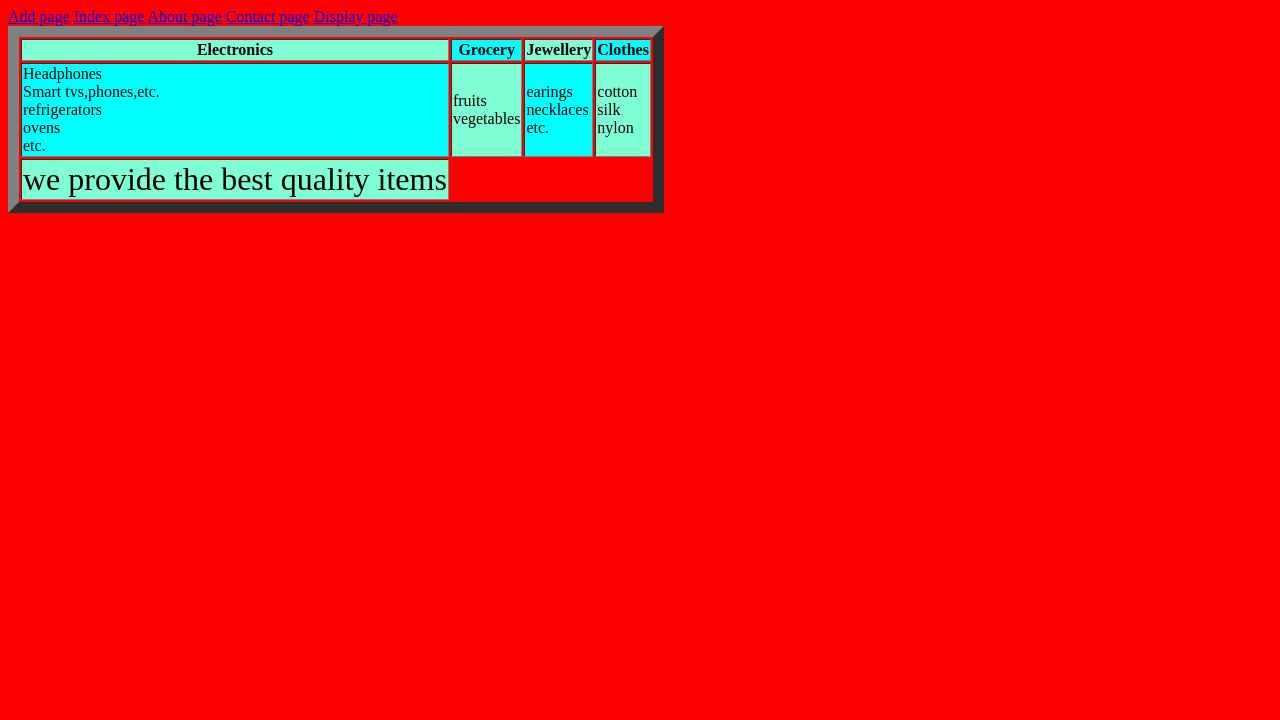
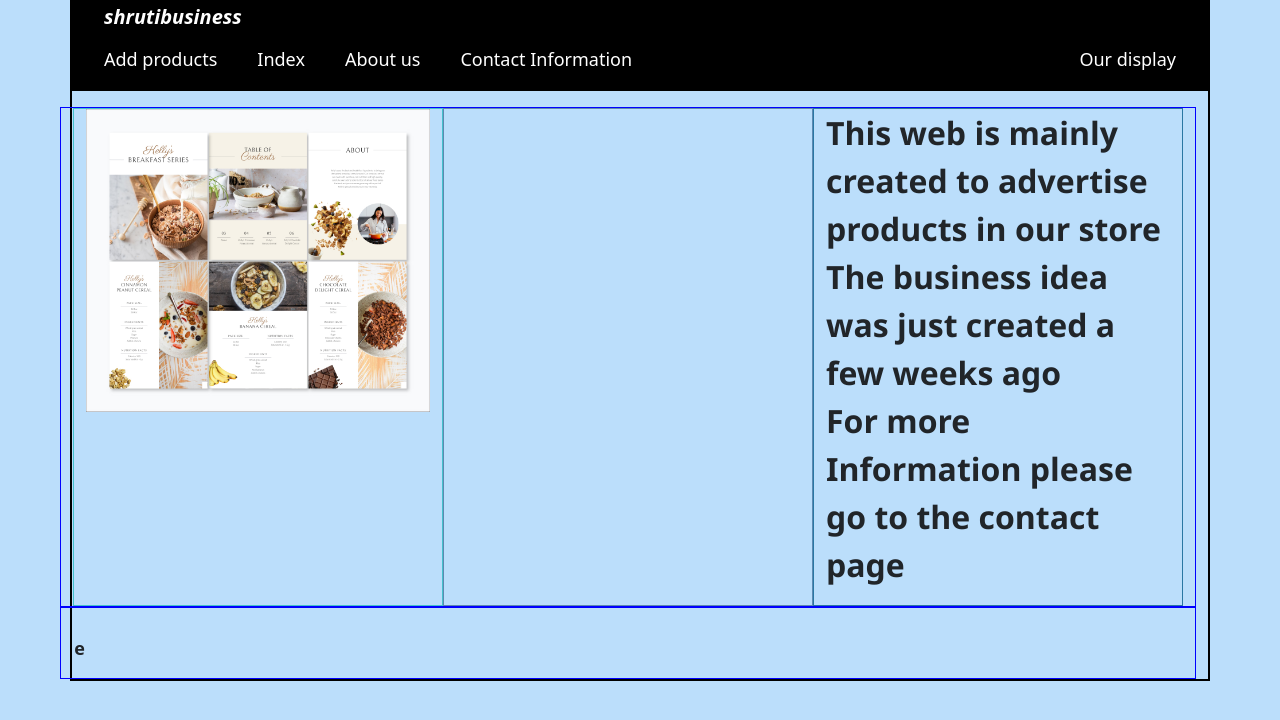
Before and after one commit to shrutirupintanna/product-catalogue, a PHP site: page /display.php in a window 1280 px wide. Shown: the top 720 px of the page. Run offline with PHP 8.4, Linux system fonts and the light colour scheme.

Commit message:
added more stylings in navbar

```diff
--- a/display.php
+++ b/display.php
@@ -1,35 +1,41 @@
 <html>
     <head>
-        <title>Display page</title>
-        <a rel=";stylesheet" href="css/bootstrap.min.css"
+        <title>About page.</title>
+        <link rel="stylesheet" href="css/bootstrap.min.css">
+        <link rel="stylesheet" href="styles.css">
     </head>
+    <body>
+        <div class="container">
+        <div class="row" style="font-size: large;border: 2px solid black">
+                <?php
+            include("nav.html");
+            ?>
+            </div>
+            <div class="row" style="border:2px solid black">
+            <p></p>
 
-        <body bgcolor="red">
-          <td><a href="add.html">Add page</a></tr></td>
-          <td> <a href="index.html">Index page</a></td>
-          <td> <a href="about.html">About page</a></td>
-          <td> <a href="contact.html">Contact page</a> </td>
-          <td> <a href="display.html">Display page</a></td>
-          </tr>
+               <div class="row" style="border: 1px solid blue">
+    <div class="col-lg-4" style="border: 1px solid rgb(68, 193, 204) ">
+    <img src="image3.jpg" class="img-fluid">
+    </div>
+    <div class="col-lg-4" style="border: 1px solid rgb(93, 137, 177) ">
 
-            <table border="11" >
-            <tr>
-            <th style="background-color: aquamarine;">Electronics</th>
-            <th  style="background-color: aqua;">Grocery</th>
-            <th style="background-color: aquamarine;">Jewellery</th>
-            <th  style="background-color: aqua;">Clothes</th>
-            </tr>
-              <tr>
-                <td style="background-color: aqua;">Headphones<br /> Smart tvs,phones,etc.<br />
-               refrigerators <br />ovens<br />etc.</td>
-               <td style="background-color: aquamarine;">fruits<br />vegetables<br /></td>
-               <td style="background-color: aqua;">earings<br />necklaces<br />etc.</td>
-               <td style="background-color: aquamarine;">cotton<br />silk<br />nylon</td>
-              </tr>
-                <tr>
-                   <td style="background-color: aquamarine; font-size: xx-large;">
-                 we provide the best quality items</td>
+                    </div>
 
-                   </table>
-                   </body>
-                      </html>
+                    <div class="col-lg-4" style="border: 1px solid rgb(42, 119, 163) ">
+                    <p style="font-size: xx-large;font-family: 'Segoe UI', Tahoma, Geneva, Verdana, sans-serif;"><B>This web is mainly created to advertise products in our store<br />
+                    The business idea was just created a few weeks ago<br />
+                     For more Information please go to the contact page </B></p>
+                    </div>
+                </div>
+                <div class="row" style="border: 1px solid blue">
+                   <marquee direction="right"><p style="font-size: large; ;"><b>This website is maintained and managed by the head of product-cataloque<br />
+                    for more information please contact us using the details in the contact page</b></p>
+                   </marquee>
+                    </div>
+                </button>
+               </nav>
+            </div>
+        </div>
+    </body>
+</html>
--- /dev/null
+++ b/nav.html
@@ -0,0 +1,26 @@
+
+<nav class=" navbar-expand-lg navbar-dark bg-black ">
+    <a class="navbar-brand"><strong><i>shrutibusiness</i></strong></a>
+    <button class="navbar-toggler" type="button" >
+        <span class="navbar-toggler-icon"></span>
+    </button>
+    <div class=" navbar-collapse" id="navbarNav">
+        <ul class="navbar-nav">
+            <li class="nav-item">
+                <a class="nav-link" href="add.php">Add products</a>
+            </li>
+            <li class="nav-item">
+                <a class="nav-link" href="index.php">Index</a>
+            </li>
+            <li class="nav-item">
+                <a class="nav-link" href="about.php">About us</a>
+            </li>
+            <li class="nav-item">
+                <a class="nav-link" href="contact.php">Contact Information</a>
+            </li>
+            <li class="nav-item right">
+                <a class="nav-link" href="display.php">Our display</a>
+            </li>
+        </ul>
+    </div>
+</nav>
```
Also changed, not shown: about.php (+54 -62 lines), add.php (+9 -8 lines), contact.php (+3 -5 lines), index.PHP (+42 -69 lines).
